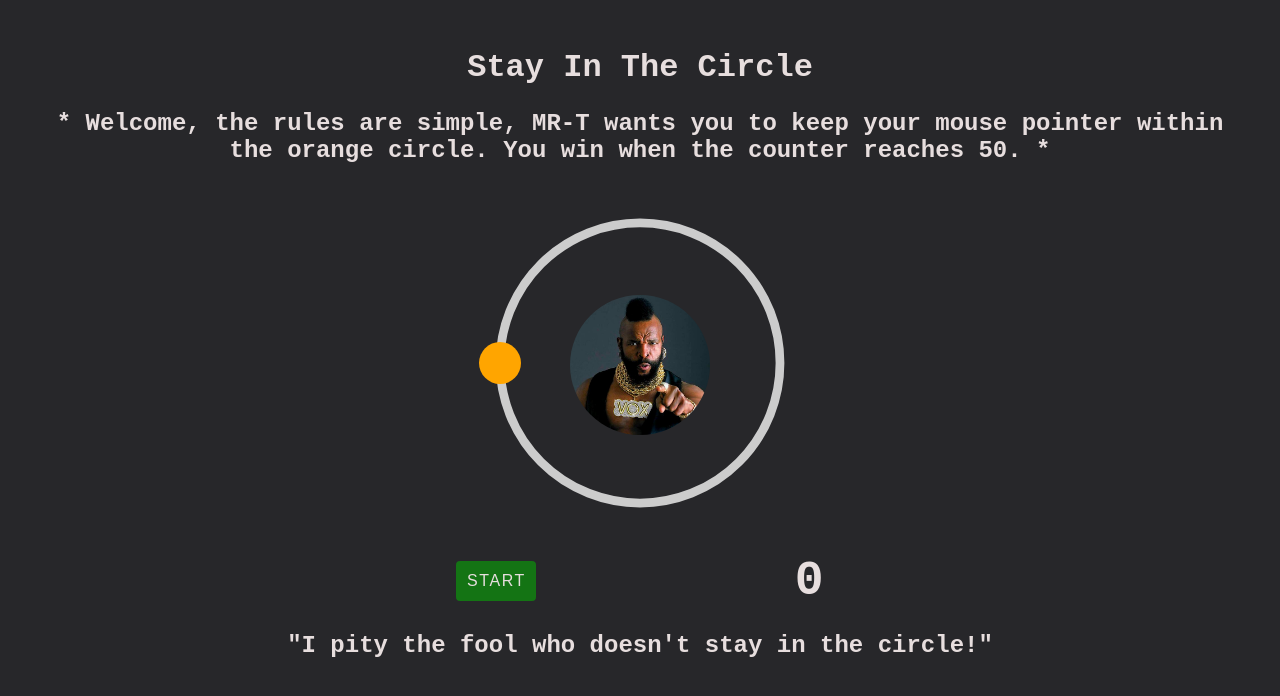
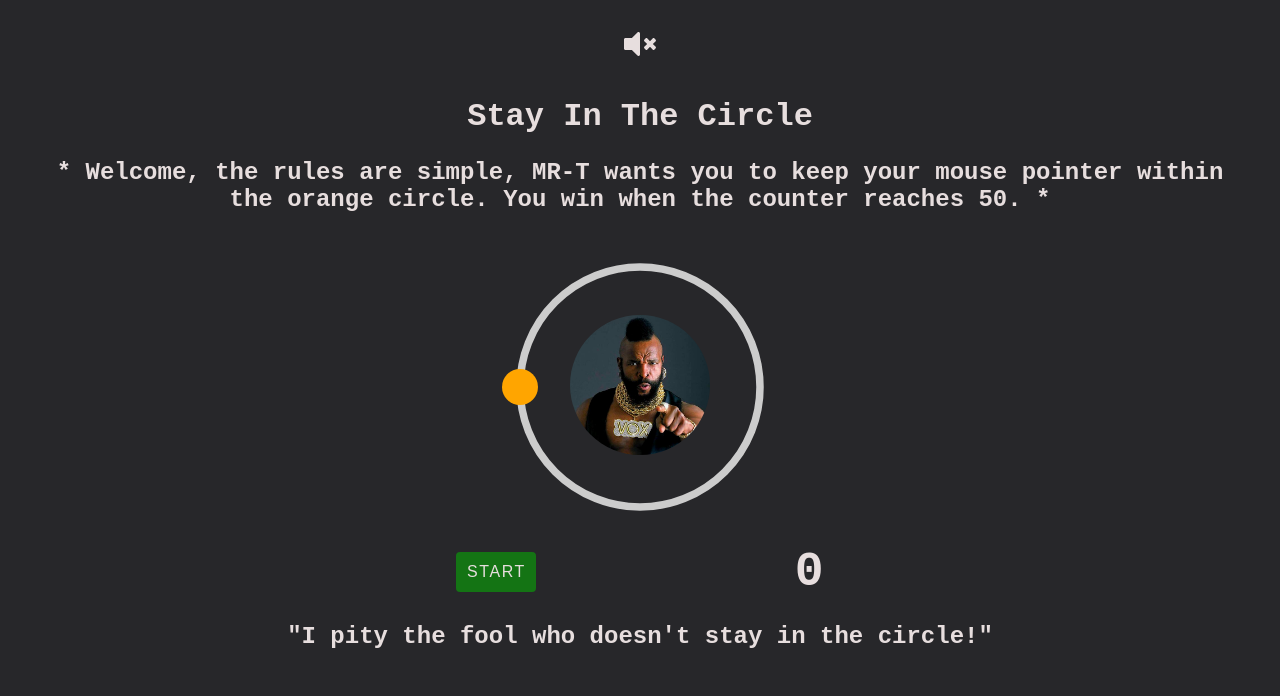
Before and after one commit to jonthedev/stay-in-the-circle, a React (Vite) app: page / in a window 1280 px wide. Shown: the top 696 px of the page. Built offline with nearby package versions, Linux system fonts and the light colour scheme.

Commit message:
completed toggle sound functionality, winning sound plays on winning the game

```diff
--- a/package.json
+++ b/package.json
@@ -16,6 +16,9 @@
     "parcel-bundler": "^1.12.4"
   },
   "dependencies": {
+    "@fortawesome/fontawesome-svg-core": "^1.2.30",
+    "@fortawesome/free-solid-svg-icons": "^5.14.0",
+    "@fortawesome/react-fontawesome": "^0.1.11",
     "react": "^16.13.1",
     "react-dom": "^16.13.1",
     "react-spring": "^8.0.27",
--- a/src/App.js
+++ b/src/App.js
@@ -4,6 +4,7 @@ import Circle from "./components/Circle";
 import ButtonStart from "./components/ButtonStart";
 import Message from "./components/Message";
 import Header from "./components/Header";
+import AudioIcon from "./components/AudioIcon";
 
 class App extends Component {
   constructor() {
@@ -11,6 +12,7 @@ class App extends Component {
     this.state = {
       gameStatus: false,
       count: 0,
+      winLoose: null,
     };
   }
 
@@ -44,6 +46,7 @@ class App extends Component {
   render() {
     return (
       <div className="container">
+        <AudioIcon count={this.state.count} />
         <Header />
         <Circle addCount={this.addCount} gameStatus={this.state.gameStatus} />
         <div className="control">
@@ -53,9 +56,7 @@ class App extends Component {
           />
           <span className="count">{this.state.count}</span>
         </div>
-        <div>
-          <Message count={this.state.count} />
-        </div>
+        <Message count={this.state.count} />
       </div>
     );
   }
--- /dev/null
+++ b/src/components/AudioIcon.js
@@ -0,0 +1,33 @@
+import React, { useState, useEffect } from "react";
+import { FontAwesomeIcon } from "@fortawesome/react-fontawesome";
+import { faVolumeMute, faVolumeUp } from "@fortawesome/free-solid-svg-icons";
+import winner from "../sounds/winner.mp3";
+
+const AudioIcon = ({ count }) => {
+  const [audio, toggleAudio] = useState(false);
+
+  //function toggle audio and icon display
+  function toggleIconAudio() {
+    //toggle audio
+    toggleAudio(audioState => !audioState);
+  }
+
+  //watch for when the game is won
+  useEffect(() => {
+    //Winning audio
+    const winAudio = new Audio(winner);
+    if (count == 50 && audio) {
+      winAudio.play();
+    }
+  }, [count]);
+
+  const audioOff = (
+    <FontAwesomeIcon className="sound" size="2x" icon={faVolumeMute} />
+  );
+  const audioOn = (
+    <FontAwesomeIcon className="sound" size="2x" icon={faVolumeUp} />
+  );
+  return <div onClick={toggleIconAudio}>{audio ? audioOn : audioOff}</div>;
+};
+
+export default AudioIcon;
--- a/src/components/Circle.js
+++ b/src/components/Circle.js
@@ -19,7 +19,7 @@ const Circle = ({ addCount, gameStatus }) => {
 
   return (
     <div className="container">
-      <svg viewBox="0,0 10,10" width="350px" height="350px">
+      <svg viewBox="0,0 10,10" width="300px" height="300px">
         <path
           className="track"
           fill="none"
--- a/src/components/Message.js
+++ b/src/components/Message.js
@@ -2,12 +2,6 @@ import React from "react";
 import winner from "../sounds/winner.mp3";
 
 function Message({ count }) {
-  //Winning audio
-  const audio = new Audio(winner);
-  if (count == 50) {
-    audio.play();
-  }
-
   //winning message
   const winMessage = (
     <p style={{ fontSize: "2em" }}>Congratulations you won!</p>
--- a/src/style.css
+++ b/src/style.css
@@ -37,7 +37,7 @@ p {
 }
 
 svg {
-  margin-bottom: 1em;
+  margin-bottom: 0.5em;
 }
 
 @keyframes move {
@@ -85,3 +85,25 @@ svg {
   margin-left: 0.5em;
   font-size: 3em;
 }
+
+@keyframes bounce {
+  from {
+    transform: translateY(0px);
+  }
+  to {
+    transform: translateY(-15px);
+  }
+}
+@-webkit-keyframes bounce {
+  from {
+    transform: translateY(0px);
+  }
+  to {
+    transform: translateY(-15px);
+  }
+}
+
+/* SOUND ICON */
+.sound {
+  cursor: pointer;
+}
```
Also changed, not shown: 5 other files (tests, documents, lock files or other folders).
